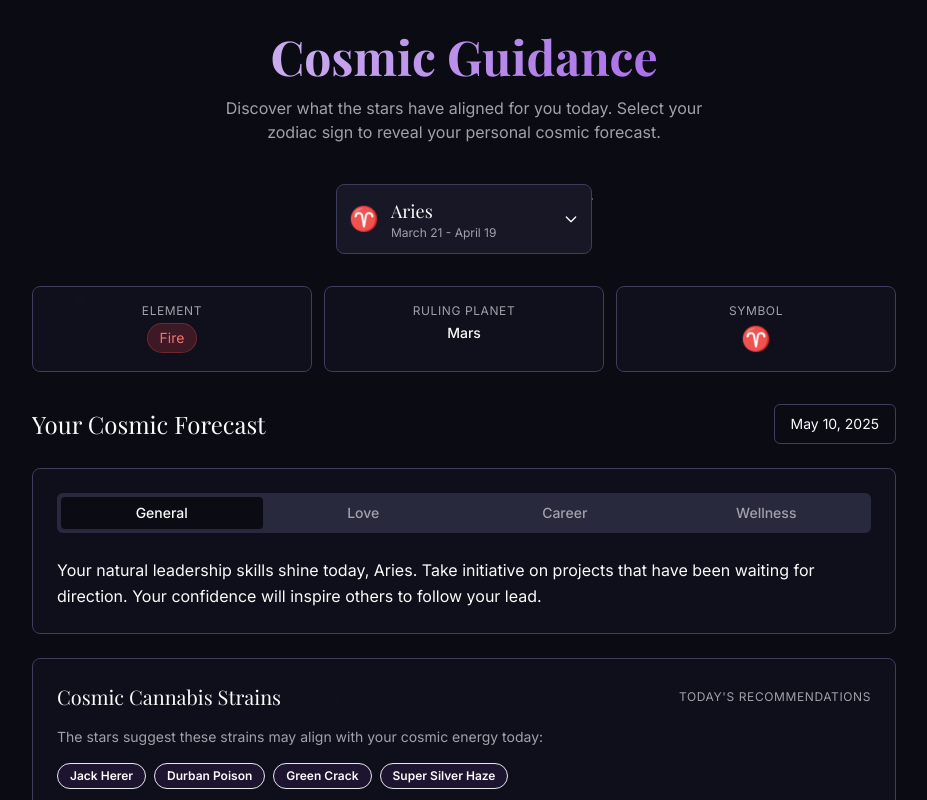
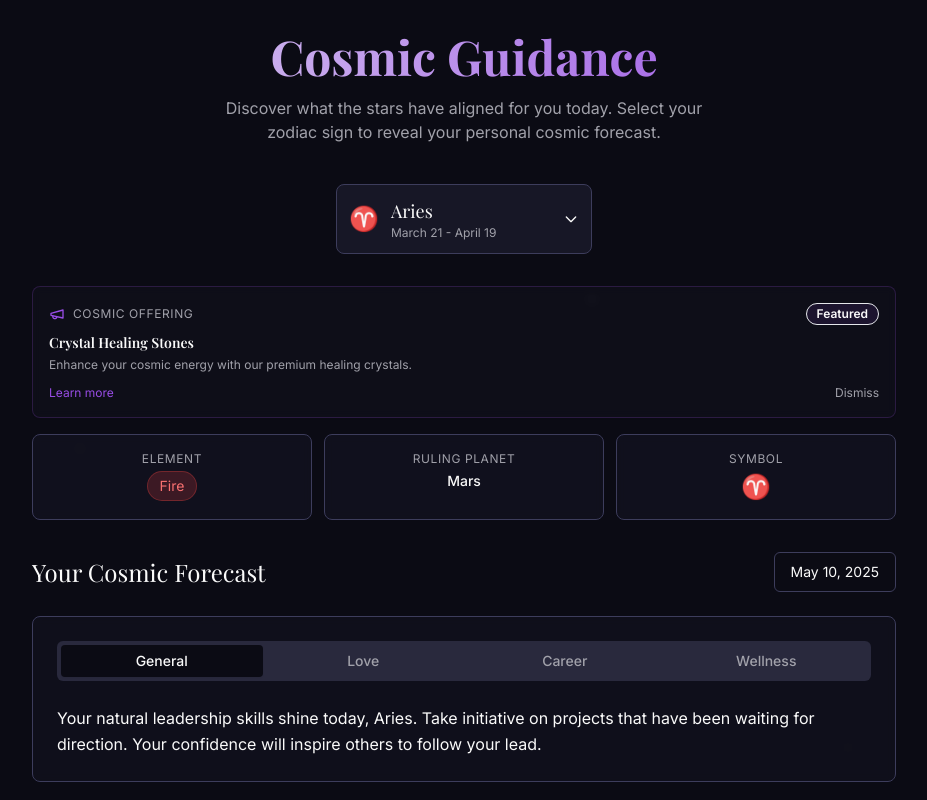
Before and after one commit to cradwurz/cosmic-bud-forecast, a React (Vite) app: page / in a window 1280 px wide. Shown: the top 800 px of the page, without its empty margins (176-1103 px from the left). Built offline with nearby package versions, Linux system fonts and the light colour scheme.

Commit message:
Add ad display integration
Integrate ad display functionality into the application.

```diff
--- a/src/App.tsx
+++ b/src/App.tsx
@@ -1,8 +1,10 @@
+
 import { Toaster } from "@/components/ui/toaster";
 import { Toaster as Sonner } from "@/components/ui/sonner";
 import { TooltipProvider } from "@/components/ui/tooltip";
 import { QueryClient, QueryClientProvider } from "@tanstack/react-query";
 import { BrowserRouter, Routes, Route } from "react-router-dom";
+import { AdProvider } from "@/context/AdContext";
 import Index from "./pages/Index";
 import NotFound from "./pages/NotFound";
 
@@ -11,6 +13,7 @@ const queryClient = new QueryClient();
 const App = () => (
   <QueryClientProvider client={queryClient}>
     <TooltipProvider>
+      <AdProvider>
         <Toaster />
         <Sonner />
         <BrowserRouter>
@@ -20,6 +23,7 @@ const App = () => (
             <Route path="*" element={<NotFound />} />
           </Routes>
         </BrowserRouter>
+      </AdProvider>
     </TooltipProvider>
   </QueryClientProvider>
 );
--- /dev/null
+++ b/src/components/CosmicAd.tsx
@@ -0,0 +1,94 @@
+
+import { useState, useEffect } from 'react';
+import { Badge } from '@/components/ui/badge';
+import { Card, CardContent } from '@/components/ui/card';
+import { Megaphone } from 'lucide-react';
+import { useAds } from '@/context/AdContext';
+
+interface CosmicAdProps {
+  position?: 'top' | 'middle' | 'bottom';
+}
+
+const adContent = [
+  {
+    title: "Crystal Healing Stones",
+    description: "Enhance your cosmic energy with our premium healing crystals.",
+    badge: "Featured"
+  },
+  {
+    title: "Astrology Reading Session",
+    description: "Discover your celestial path with our expert astrologers.",
+    badge: "Popular"
+  },
+  {
+    title: "Zodiac Meditation App",
+    description: "Align your mind with the stars using our guided meditations.",
+    badge: "New"
+  }
+];
+
+const CosmicAd = ({ position = 'middle' }: CosmicAdProps) => {
+  const [currentAd, setCurrentAd] = useState(adContent[0]);
+  const [isVisible, setIsVisible] = useState(true);
+  const { adsEnabled, adFrequency } = useAds();
+
+  // Early return if ads are disabled
+  if (!adsEnabled) return null;
+
+  // Frequency-based visibility (for low frequency, skip some ad positions)
+  if (adFrequency === 'low' && position !== 'middle') return null;
+
+  // Rotate through different ads
+  useEffect(() => {
+    const interval = setInterval(() => {
+      const randomIndex = Math.floor(Math.random() * adContent.length);
+      setCurrentAd(adContent[randomIndex]);
+    }, adFrequency === 'high' ? 15000 : 30000); // Change ad more frequently on high frequency
+
+    return () => clearInterval(interval);
+  }, [adFrequency]);
+
+  const handleClose = () => {
+    setIsVisible(false);
+    // After 2 minutes, show the ad again
+    setTimeout(() => setIsVisible(true), adFrequency === 'low' ? 180000 : 120000);
+  };
+
+  if (!isVisible) return null;
+
+  return (
+    <Card className={`cosmic-ad cosmic-ad-${position} my-4 overflow-hidden border border-primary/20 bg-card/30 backdrop-blur-sm`}>
+      <CardContent className="p-4">
+        <div className="flex items-center justify-between mb-2">
+          <div className="flex items-center space-x-2">
+            <Megaphone className="h-4 w-4 text-primary" />
+            <span className="text-xs uppercase tracking-wider text-muted-foreground">Cosmic Offering</span>
+          </div>
+          <Badge variant="outline" className="bg-primary/10 text-xs">{currentAd.badge}</Badge>
+        </div>
+
+        <div className="mt-2">
+          <h4 className="text-sm font-semibold">{currentAd.title}</h4>
+          <p className="text-xs text-muted-foreground mt-1">{currentAd.description}</p>
+        </div>
+
+        <div className="mt-3 flex justify-between items-center">
+          <button
+            className="text-xs text-primary hover:underline"
+            onClick={() => window.open('#', '_blank')}
+          >
+            Learn more
+          </button>
+          <button
+            className="text-xs text-muted-foreground hover:text-foreground"
+            onClick={handleClose}
+          >
+            Dismiss
+          </button>
+        </div>
+      </CardContent>
+    </Card>
+  );
+};
+
+export default CosmicAd;
--- /dev/null
+++ b/src/context/AdContext.tsx
@@ -0,0 +1,41 @@
+
+import { createContext, useState, useContext, ReactNode } from 'react';
+
+interface AdContextType {
+  adsEnabled: boolean;
+  toggleAds: () => void;
+  adFrequency: 'low' | 'medium' | 'high';
+  setAdFrequency: (frequency: 'low' | 'medium' | 'high') => void;
+}
+
+const AdContext = createContext<AdContextType | undefined>(undefined);
+
+export function useAds() {
+  const context = useContext(AdContext);
+  if (context === undefined) {
+    throw new Error('useAds must be used within an AdProvider');
+  }
+  return context;
+}
+
+interface AdProviderProps {
+  children: ReactNode;
+}
+
+export function AdProvider({ children }: AdProviderProps) {
+  const [adsEnabled, setAdsEnabled] = useState(true);
+  const [adFrequency, setAdFrequency] = useState<'low' | 'medium' | 'high'>('medium');
+
+  const toggleAds = () => {
+    setAdsEnabled(prev => !prev);
+  };
+
+  const value = {
+    adsEnabled,
+    toggleAds,
+    adFrequency,
+    setAdFrequency
+  };
+
+  return <AdContext.Provider value={value}>{children}</AdContext.Provider>;
+}
--- a/src/pages/Index.tsx
+++ b/src/pages/Index.tsx
@@ -4,6 +4,7 @@ import ZodiacSelector from '@/components/ZodiacSelector';
 import HoroscopeDisplay from '@/components/HoroscopeDisplay';
 import CosmicElements from '@/components/CosmicElements';
 import CannabisRecommendations from '@/components/CannabisRecommendations';
+import CosmicAd from '@/components/CosmicAd';
 import { zodiacSigns } from '@/utils/zodiacData';
 
 const Index = () => {
@@ -28,6 +29,8 @@ const Index = () => {
           />
         </div>
 
+        <CosmicAd position="top" />
+
         <div className="mb-8">
           <CosmicElements sign={selectedSign} />
         </div>
@@ -37,9 +40,14 @@ const Index = () => {
             <HoroscopeDisplay sign={selectedSign} />
           </div>
           <div className="col-span-1 md:col-span-2">
+            <CosmicAd position="middle" />
+          </div>
+          <div className="col-span-1 md:col-span-2">
             <CannabisRecommendations sign={selectedSign} />
           </div>
         </div>
+
+        <CosmicAd position="bottom" />
 
         <footer className="mt-16 text-center text-xs text-muted-foreground">
           <p>The stars guide us, but we chart our own destiny.</p>
```
Lines whose indentation alone changed are shown as unchanged.
